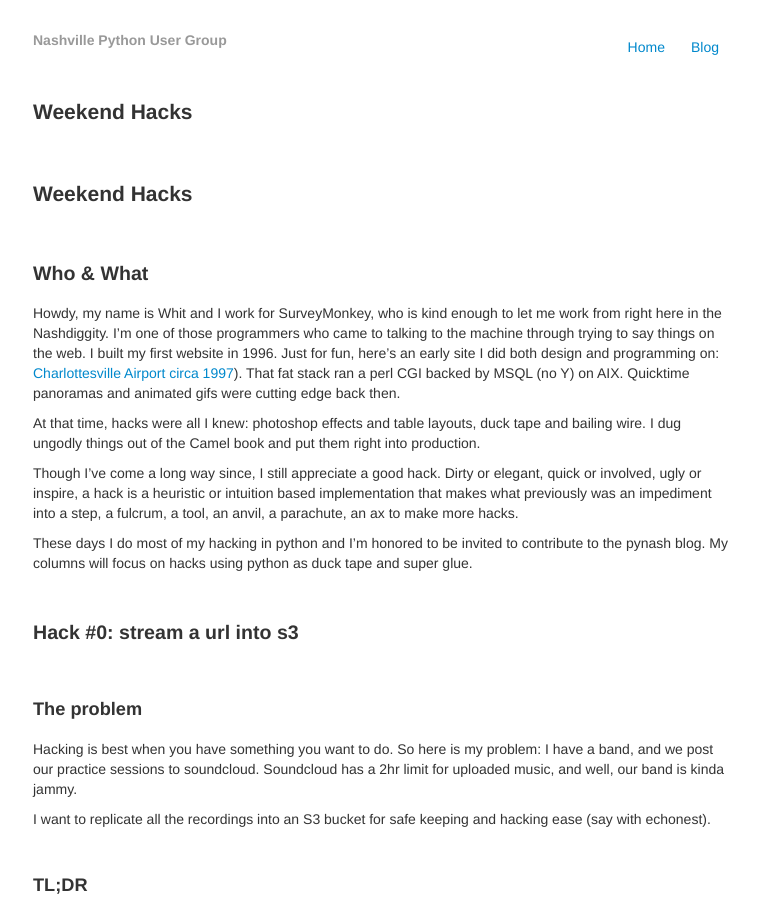
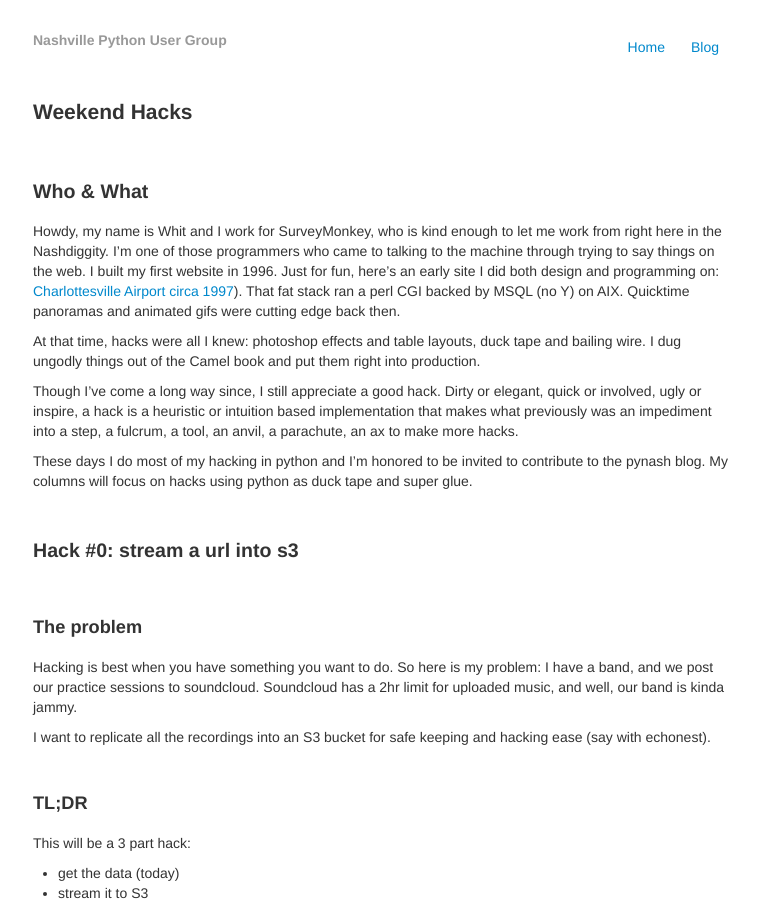
Before and after one commit to pynashorg/pynashorg.github.com, a Jekyll site: the page built from _posts/2013-02-10-weekend-hack-gets-started.md, in a window 1280 px wide and 900 px high. Shown: the whole window, without its empty margins (257-1016 px from the left). Built offline with Jekyll 4.4.1, drawn with Linux system fonts in a browser that asks for light colours; nearby versions of some CDN libraries; library files that are not in the unit come from our copies; comment, search, counter and statistics services are not loaded.

Commit message:
removing dupe title

```diff
--- a/_posts/2013-02-10-weekend-hack-gets-started.md
+++ b/_posts/2013-02-10-weekend-hack-gets-started.md
@@ -4,7 +4,6 @@ title: Weekend Hacks
 author: Whit Morris
 comments: true
 ---
-# Weekend Hacks
 
 ## Who & What
 
```
